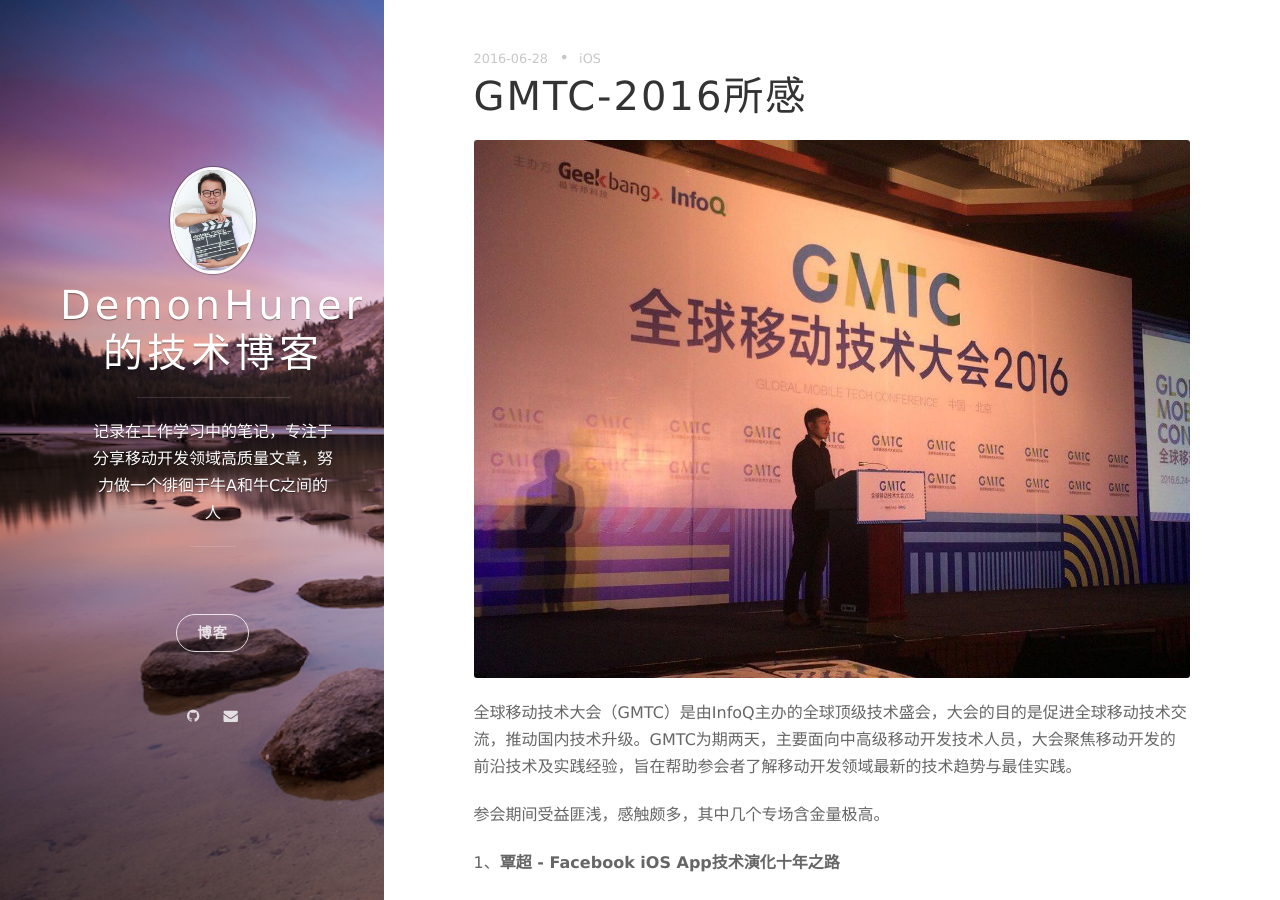
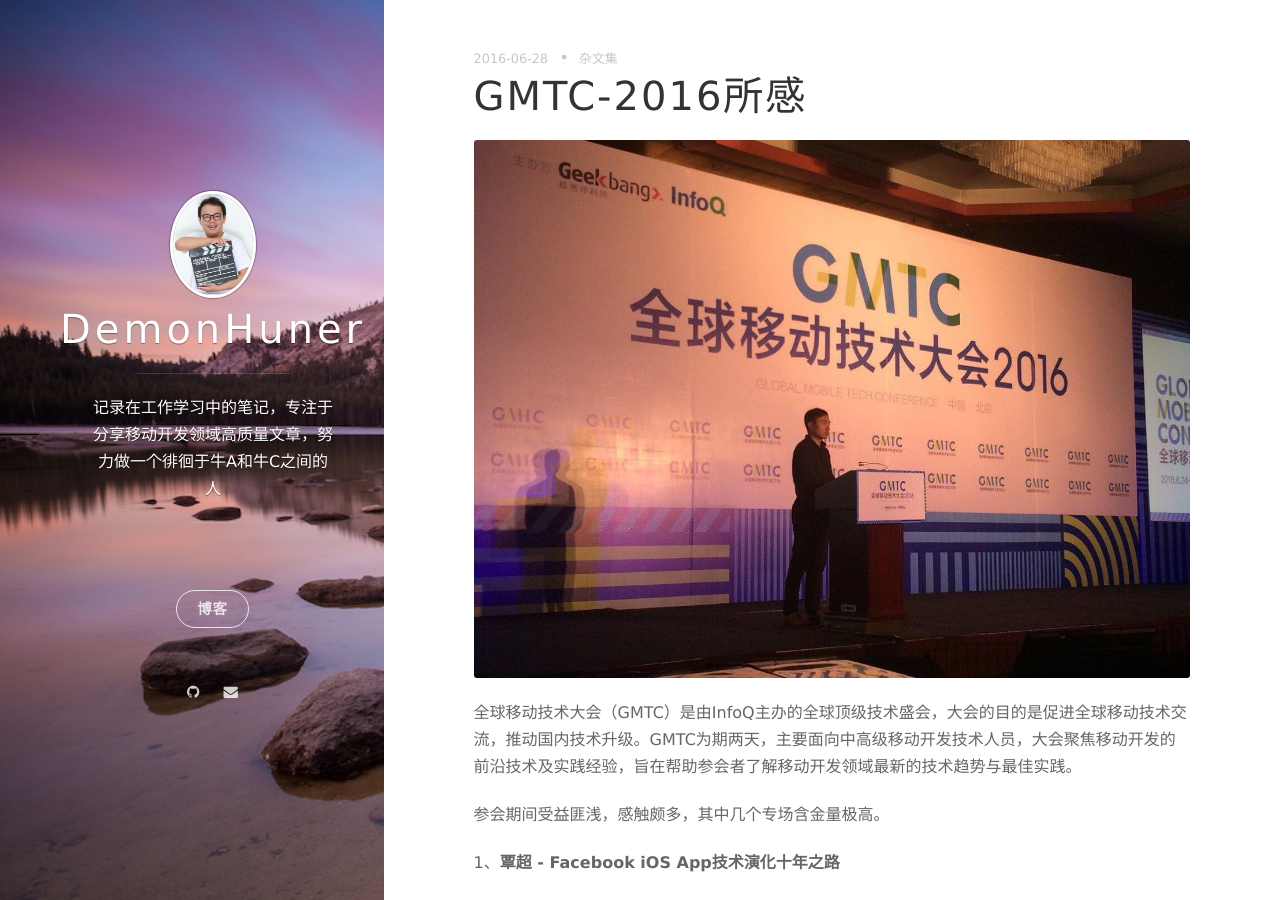
Before and after one commit to zhangyinglong/DemonHunter, a Jekyll site: the page built from _posts/2016-06-28-GMTC-2016所感.md, in a window 1280 px wide and 900 px high. Built offline with Jekyll 4.4.1, drawn with Linux system fonts in a browser that asks for light colours; nearby versions of some CDN libraries.

Commit message:
update image
update image

```diff
--- a/_config.yml
+++ b/_config.yml
@@ -1,5 +1,5 @@
 # Site settings
-title: DemonHuner的技术博客
+title: DemonHuner
 description: '记录在工作学习中的笔记，专注于分享移动开发领域高质量文章，努力做一个徘徊于牛A和牛C之间的人'
 url: 'https://github.com/zhangyinglong/DemonHunter'
 
--- a/_posts/2016-06-28-GMTC-2016所感.md
+++ b/_posts/2016-06-28-GMTC-2016所感.md
@@ -3,7 +3,7 @@ layout:     post
 title:      GMTC-2016所感
 date:       2016-06-28
 author:     Zhang yinglong
-tags: iOS
+tags: 杂文集
 ---
 
 ![](/assets/images/2016/1200910-668030230b5d5421.jpeg)
```
Also changed, not shown: assets/images/2016/1200910-03817db5db459ef8.png, assets/images/2016/1200910-3885caafacea4fe0.png, assets/images/2016/1200910-668030230b5d5421.jpeg, assets/images/2016/1200910-66a0376d2e3269d8.png, assets/images/2016/1200910-6988fa8bbfe7b9b4.png, assets/images/2016/1200910-69bacd15209ea362.png, assets/images/2016/1200910-8bba9fd69d26fa7a.png, assets/images/2016/1200910-97a18a72a52ca888.png, assets/images/2016/1200910-9b29adba17c04701.png, assets/images/2016/1200910-9baeb421012b2c2f.png, assets/images/2016/1200910-a1ac03ccb5cbd382.png, assets/images/2016/1200910-a32bf868aa34205a.png, assets/images/2016/1200910-be9d6cfc80104b57.png, assets/images/2016/1200910-c61f640340ed8b4e.png, 1 more files, 1 other file.
